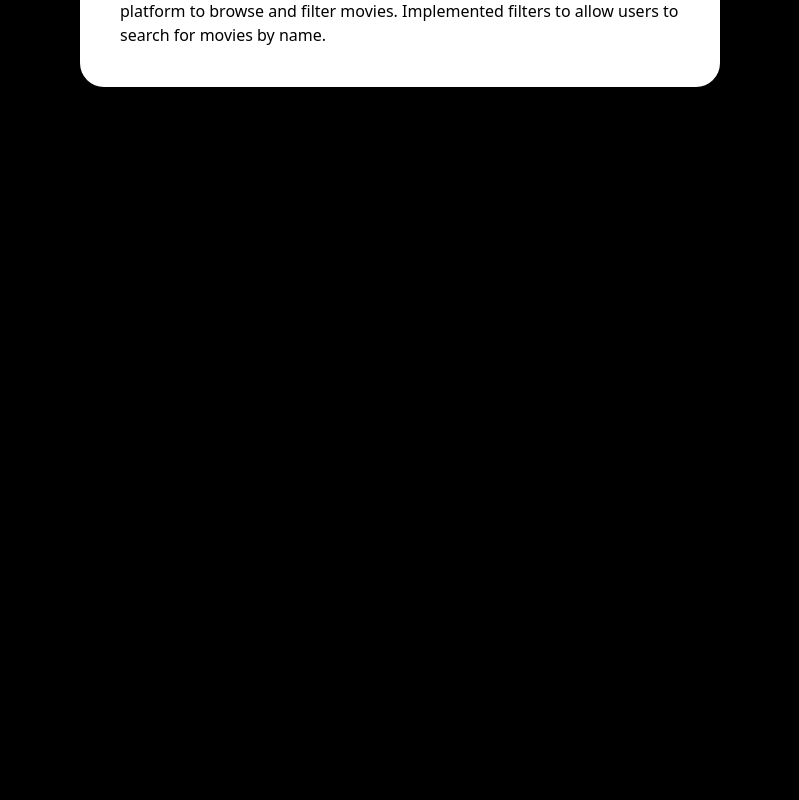
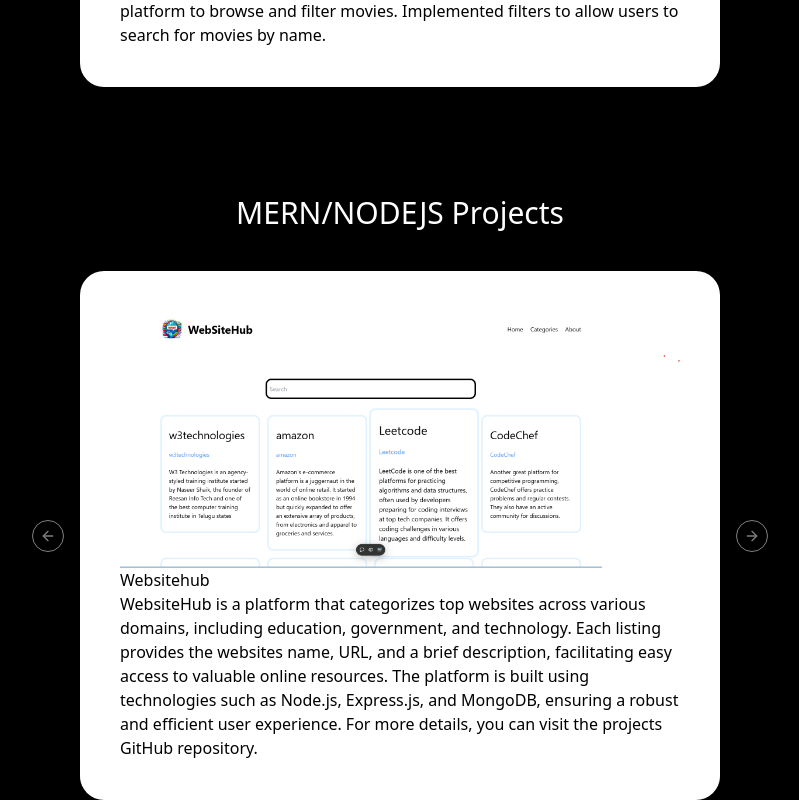
Before and after one commit to vinaykumardag1/portfolio-website, a React (Vite) app: page /project in a window 1280 px wide. Shown: the part 1237-2037 px from the top of the page, without its empty margins (336-1135 px from the left). Before the commit the page ends 1392 px from the top, so only its background shows below. Built offline with nearby package versions, Linux system fonts and the light colour scheme.

Commit message:
mern projects

```diff
--- a/src/pages/Project.jsx
+++ b/src/pages/Project.jsx
@@ -8,6 +8,8 @@
 import netflix_clone from '../assets/project_images/Netflix_clone.jpeg'
 import music_player from '../assets/project_images/music_player.jpeg'
 
+//
+import Websitehub from '../assets/project_images/websitehub.png'
 
 import { Carousel,CarouselContent,CarouselNext,CarouselPrevious,CarouselItem } from '@/components/ui/carousel'
 import Card from '@/components/Card'
@@ -59,6 +61,15 @@
           link:'https://music-player-topaz-tau.vercel.app/'
         }
       ]
+      const mern_projects=[
+        {
+          id:1,
+          image: Websitehub,
+          title:'Websitehub',
+          about:'WebsiteHub is a platform that categorizes top websites across various domains, including education, government, and technology. Each listing provides the websites name, URL, and a brief description, facilitating easy access to valuable online resources. The platform is built using technologies such as Node.js, Express.js, and MongoDB, ensuring a robust and efficient user experience. For more details, you can visit the projects GitHub repository.',
+          link:'https://websitehub.vercel.app',
+        }
+      ]
   return (
     <div>
      <div className='text-center py-8'>
@@ -85,6 +96,7 @@
 
 
     </div>
+    {/*  */}
     <div>
      <p className='text-center py-10 text-3xl'>React Projects</p>
      <div className='flex justify-center'>
@@ -105,6 +117,28 @@
         </Carousel>
         </div>
     </div>
+    {/*  */}
+    <div>
+     <p className='text-center py-10 text-3xl'>MERN/NODEJS Projects</p>
+     <div className='flex justify-center'>
+     <Carousel className='w-full md:w-1/2'>
+            <CarouselContent>
+            {mern_projects.map((item)=>(
+
+            <CarouselItem  key={item.id}>
+            <Card item={item}/>
+            </CarouselItem>
+
+            ))}
+            </CarouselContent>
+
+            <CarouselNext className='hidden md:flex' />
+            <CarouselPrevious className='hidden md:flex' />
+
+        </Carousel>
+        </div>
+    </div>
+
     </div>
   )
 }
```
Also changed, not shown: src/assets/project_images/websitehub.png (added).
